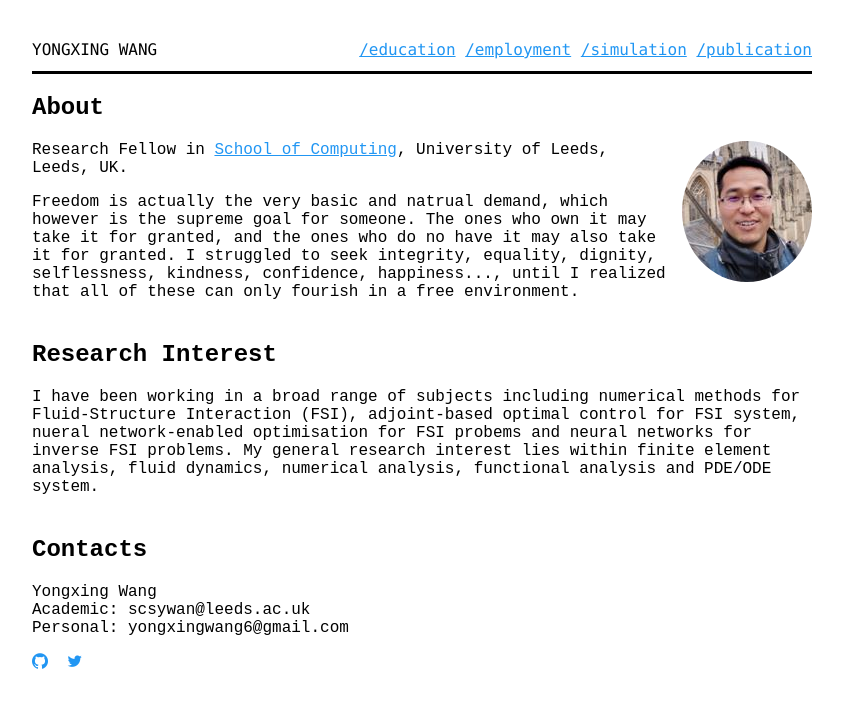
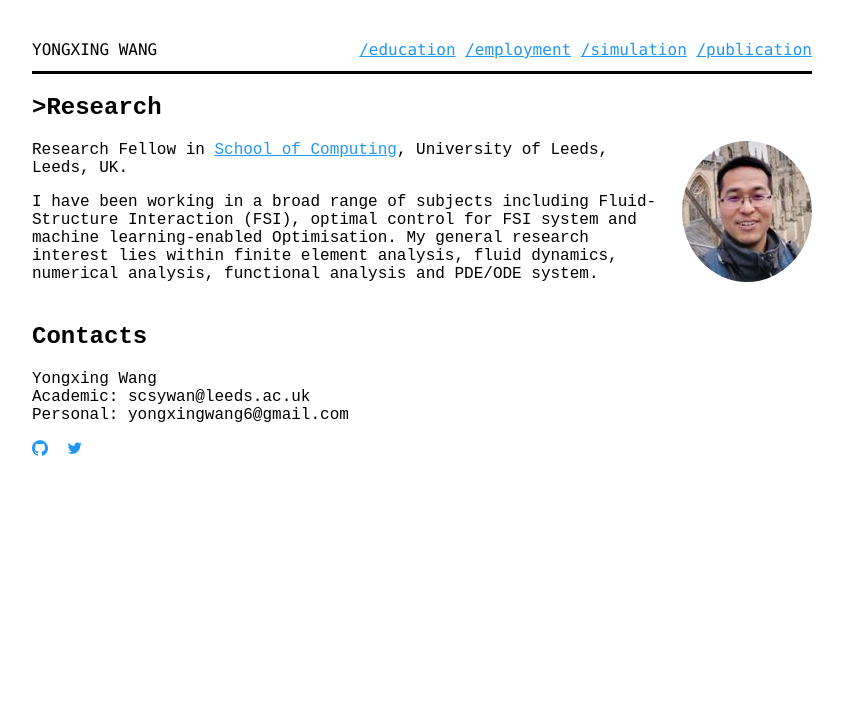
Before and after one commit to yongxingwang/yongxingwang.github.io, a Jekyll site: the page built from index.html, in a window 1280 px wide. Shown: the top 708 px of the page, without its empty margins (218-1061 px from the left). Built offline with Jekyll 4.4.1, drawn with Linux system fonts in a browser that asks for light colours; some web fonts are replaced.

Commit message:
Update index.html

```diff
--- a/index.html
+++ b/index.html
@@ -4,15 +4,10 @@ title: Home
 ---
 
 <section id="bio">
-   <h1>About</h1>
+   <h1>>Research</h1>
    <img class="me" src="/assets/images/photo2.jpg" alt="Yongxing profile pic">
    <p>Research Fellow in <a href="https://engineering.leeds.ac.uk/info/20132/school_of_computing">School of Computing</a>, University of Leeds, Leeds, UK</a>.</p>
-   <p>Freedom is actually the very basic and natrual demand, which however is the supreme goal for someone. The ones who own it may take it for granted, and the ones who do no have it may also take it for granted. I struggled to seek integrity, equality, dignity, selflessness, kindness, confidence, happiness..., until I realized that all of these can only fourish in a free environment.</p>
-</section>
-
-<section id="research-interests">
-    <h1>Research Interest</h1>
-    <p>I have been working in a broad range of subjects including numerical methods for Fluid-Structure Interaction (FSI), adjoint-based optimal control for FSI system, nueral network-enabled optimisation for FSI probems and neural networks for inverse FSI problems.  My general research interest lies within finite element analysis, fluid dynamics, numerical analysis, functional analysis and PDE/ODE system. </p>
+   <p>I have been working in a broad range of subjects including Fluid-Structure Interaction (FSI), optimal control for FSI system and machine learning-enabled Optimisation. My general research interest lies within finite element analysis, fluid dynamics, numerical analysis, functional analysis and PDE/ODE system. </p>
 </section>
 
 <section id="contacts">
```
